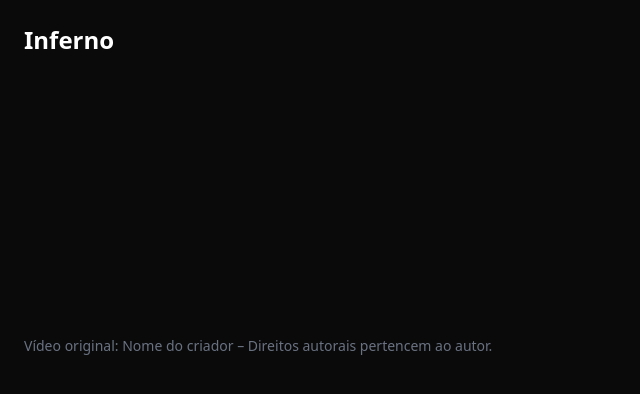
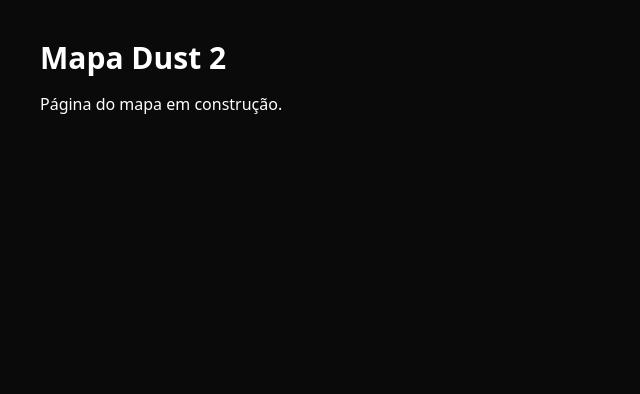
Before and after one commit to Smxke28/sitecs2, a Next.js app: page /Mapas/Inferno in a window 1280 px wide. Shown: the top 394 px of the page, without its empty margins (0-640 px from the left). Built offline with nearby package versions, Linux system fonts and the light colour scheme.

Commit message:
feat: descrição curta da mudança

```diff
--- a/src/app/Mapas/Dust/page.tsx
+++ b/src/app/Mapas/Dust/page.tsx
@@ -0,0 +1,10 @@
+export default function Dust() {
+  return (
+    <div className="text-white p-10">
+      <h1 className="text-3xl font-bold">Mapa Dust 2</h1>
+      <p className="mt-4">
+        Página do mapa Dust 2 em construção.
+      </p>
+    </div>
+  );
+}
--- a/src/app/Mapas/Inferno/page.tsx
+++ b/src/app/Mapas/Inferno/page.tsx
@@ -1,16 +1,10 @@
 export default function Inferno() {
   return (
-    <main className="p-6">
-      <h1 className="text-2xl font-bold">Inferno</h1>
-      <iframe
-        className="w-full h-64 mt-4 rounded-lg"
-        src=""
-        allowFullScreen
-      ></iframe>
-
-      <p className="text-sm text-gray-500 mt-2">
-        Vídeo original: Nome do criador – Direitos autorais pertencem ao autor.
+    <div className="text-white p-10">
+      <h1 className="text-3xl font-bold">Mapa Dust 2</h1>
+      <p className="mt-4">
+        Página do mapa em construção.
       </p>
-    </main>
+    </div>
   );
 }
--- a/src/app/Mapas/Mirage/page.tsx
+++ b/src/app/Mapas/Mirage/page.tsx
@@ -1,16 +1,10 @@
 export default function Mirage() {
   return (
-    <main className="p-6">
-      <h1 className="text-2xl font-bold">Mirage</h1>
-      <iframe
-        className="w-full h-64 mt-4 rounded-lg"
-        src=""
-        allowFullScreen
-      ></iframe>
-
-      <p className="text-sm text-gray-500 mt-2">
-        Vídeo original: Nome do criador – Direitos autorais pertencem ao autor.
+    <div className="text-white p-10">
+      <h1 className="text-3xl font-bold">Mapa Dust 2</h1>
+      <p className="mt-4">
+        Página do mapa em construção.
       </p>
-    </main>
+    </div>
   );
 }
--- a/src/app/Mapas/Overpass/page.tsx
+++ b/src/app/Mapas/Overpass/page.tsx
@@ -1,16 +1,10 @@
 export default function Overpass() {
   return (
-    <main className="p-6">
-      <h1 className="text-2xl font-bold">Overpass</h1>
-      <iframe
-        className="w-full h-64 mt-4 rounded-lg"
-        src=""
-        allowFullScreen
-      ></iframe>
-
-      <p className="text-sm text-gray-500 mt-2">
-        Vídeo original: Nome do criador – Direitos autorais pertencem ao autor.
+    <div className="text-white p-10">
+      <h1 className="text-3xl font-bold">Mapa Dust 2</h1>
+      <p className="mt-4">
+        Página do mapa em construção.
       </p>
-    </main>
+    </div>
   );
 }
```
